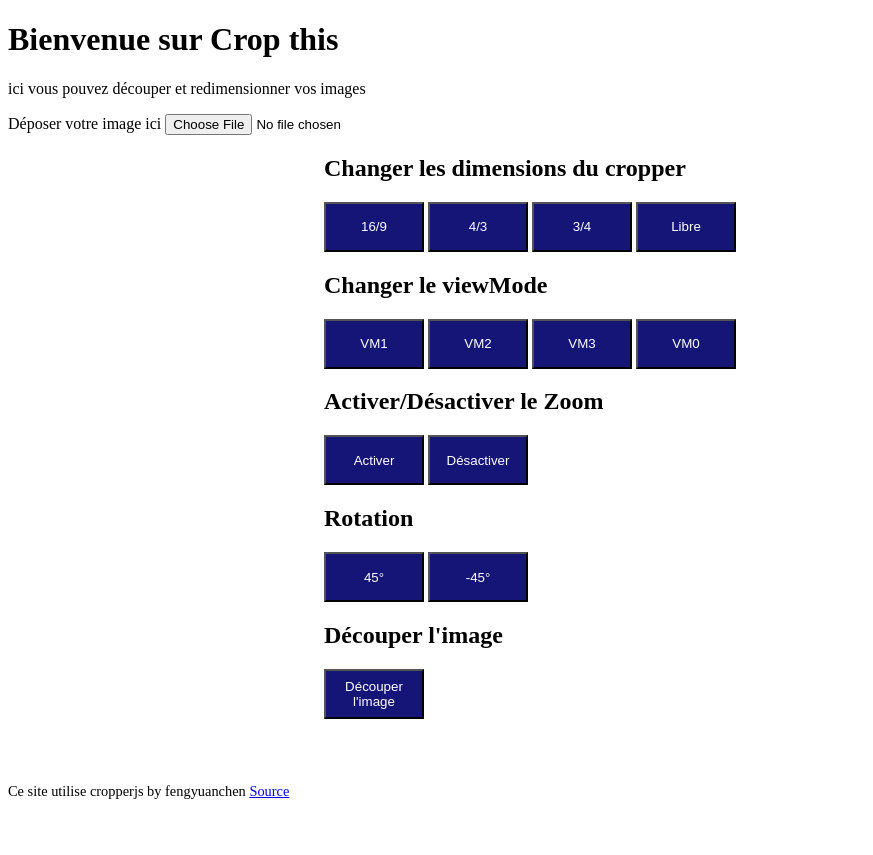
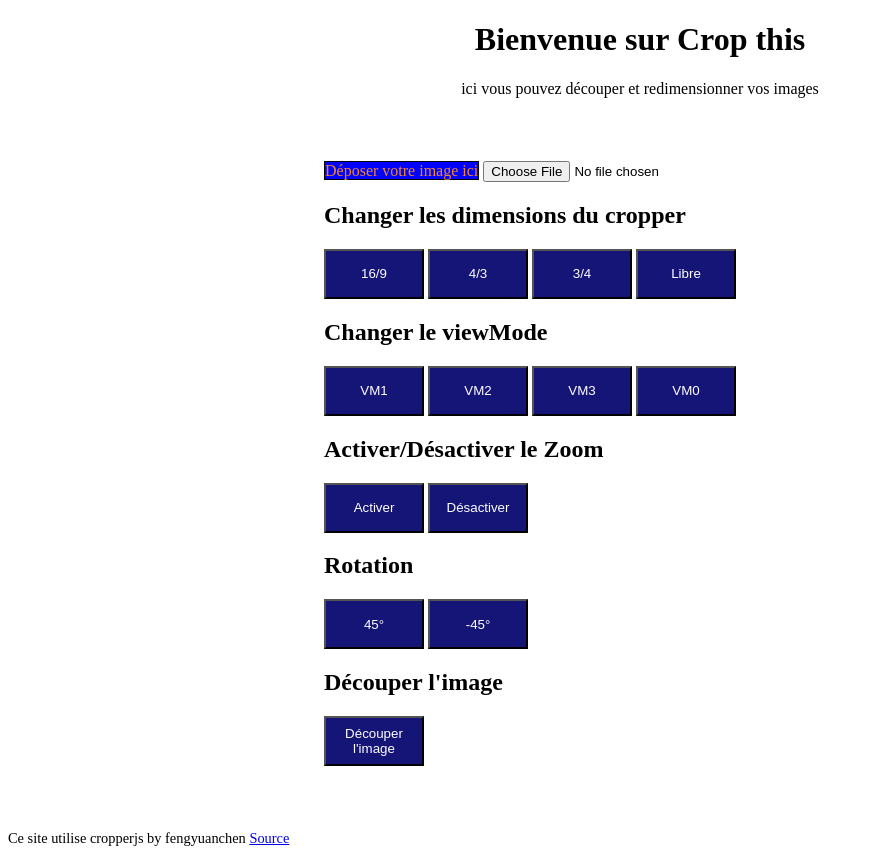
Before and after one commit to D-Jacques/Cropthis, a PHP site: page / in a window 1280 px wide. Shown: the whole page, without its empty margins (0-873 px from the left). Before the commit the page ends 799 px from the top, so only its background shows below. Run offline with PHP 8.4, Linux system fonts and the light colour scheme; some libraries are stand-ins or nearby versions.

Commit message:
cropper presentation

```diff
--- a/cropperjs/index.css
+++ b/cropperjs/index.css
@@ -1,10 +1,32 @@
+header{
+    width: 50%;
+}
+
+.space-bottom{
+    margin-bottom: 5%;
+}
+
 .small-text{
     font-size: 0.9rem;
+}
+
+.text-center{
+    text-align: center;
 }
 
 .center{
     margin-left: auto;
     margin-right: auto;
+}
+
+.input-div{
+    width: 50%;
+}
+
+.input-div label{
+    background-color: blue;
+    color: rgb(245, 133, 41);
+    border: 1px solid black;
 }
 
 .cropperbox{
--- a/cropperjs/index.html
+++ b/cropperjs/index.html
@@ -10,15 +10,17 @@
 </head>
 <body>
 
-    <header>
-        <div class="center">
+    <header class="center text-center space-bottom">
+        <div>
             <h1>Bienvenue sur Crop this</h1>
             <p>ici vous pouvez découper et redimensionner vos images</p>
         </div>
     </header>
 
-    <label for="fileinput">Déposer votre image ici</label>
-    <input type="file" id="fileinput">
+    <div class="input-div center">
+        <label for="fileinput">Déposer votre image ici</label>
+        <input type="file" id="fileinput">
+    </div>
 
     <div class="cropper-section">
         <div class="cropperbox center">
@@ -68,4 +70,5 @@
 <script src="https://ajax.googleapis.com/ajax/libs/jquery/3.6.0/jquery.min.js"></script>
 <script type="module" src="node_modules/cropperjs/dist/cropper.js"></script>
 <script src="index.js"></script>
+<script src="test.js"></script>
 </html>
--- a/cropperjs/index.js
+++ b/cropperjs/index.js
@@ -127,6 +127,11 @@ function setZoom(zoomEnabled){
     });
 }
 
+/** - Découpage de l'image avec le cropper
+ *  - Envoi de l'image découpée à un script via une requête AJAX
+ *  - Traitement en PHP dans le fichier php/index.php
+ */
+
 let buttonCrop = document.querySelector("#button-crop");
 
 buttonCrop.addEventListener("click", function(){
--- /dev/null
+++ b/cropperjs/test.js
@@ -0,0 +1,8 @@
+let labelbutton = document.querySelector(".input-div label");
+
+labelbutton.addEventListener("click", function(){
+    this.style.backgroundColor = "pink";
+})
+labelbutton.addEventListener("mouseup", function(){
+    this.style.backgroundColor = "blue"
+});
```
Also changed, not shown: cropperjs/php/index.php (+9 -1 lines), cropperjs/img/fileupload.jpg (added), 2 other files.
